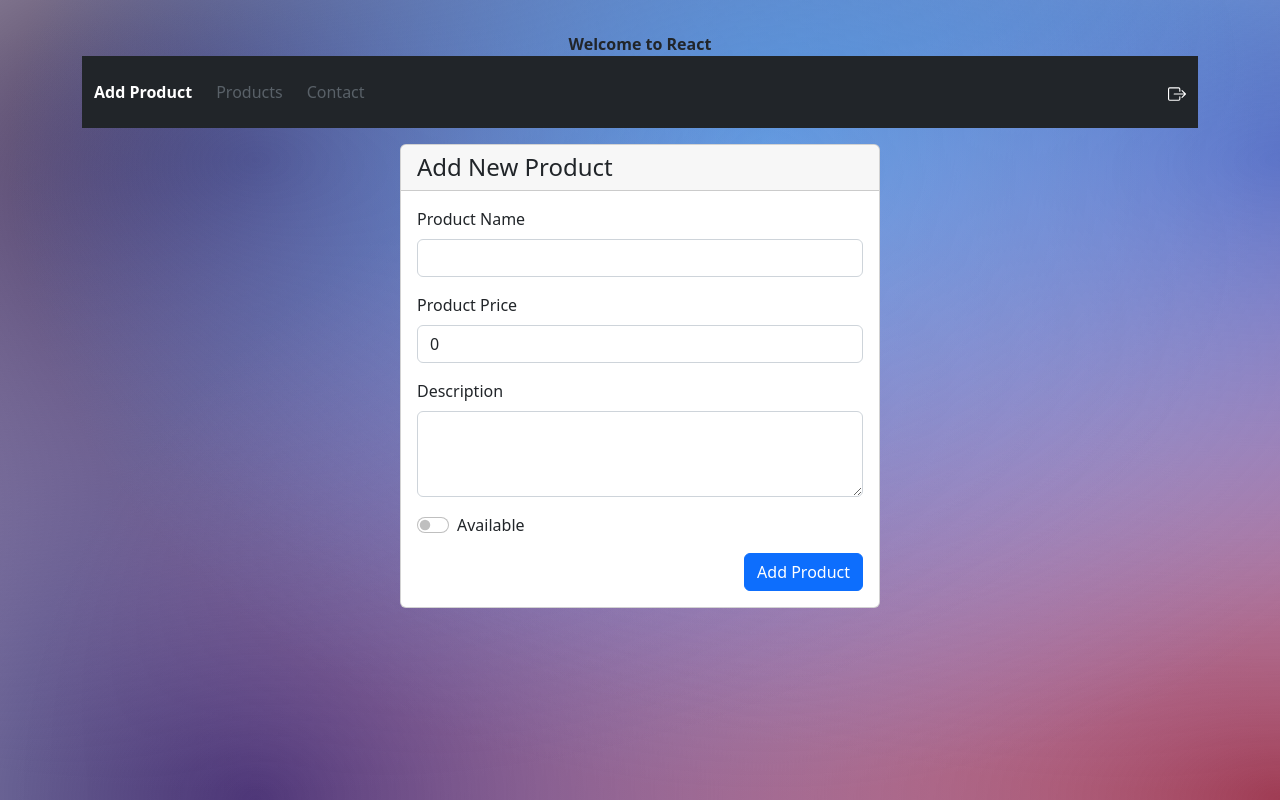
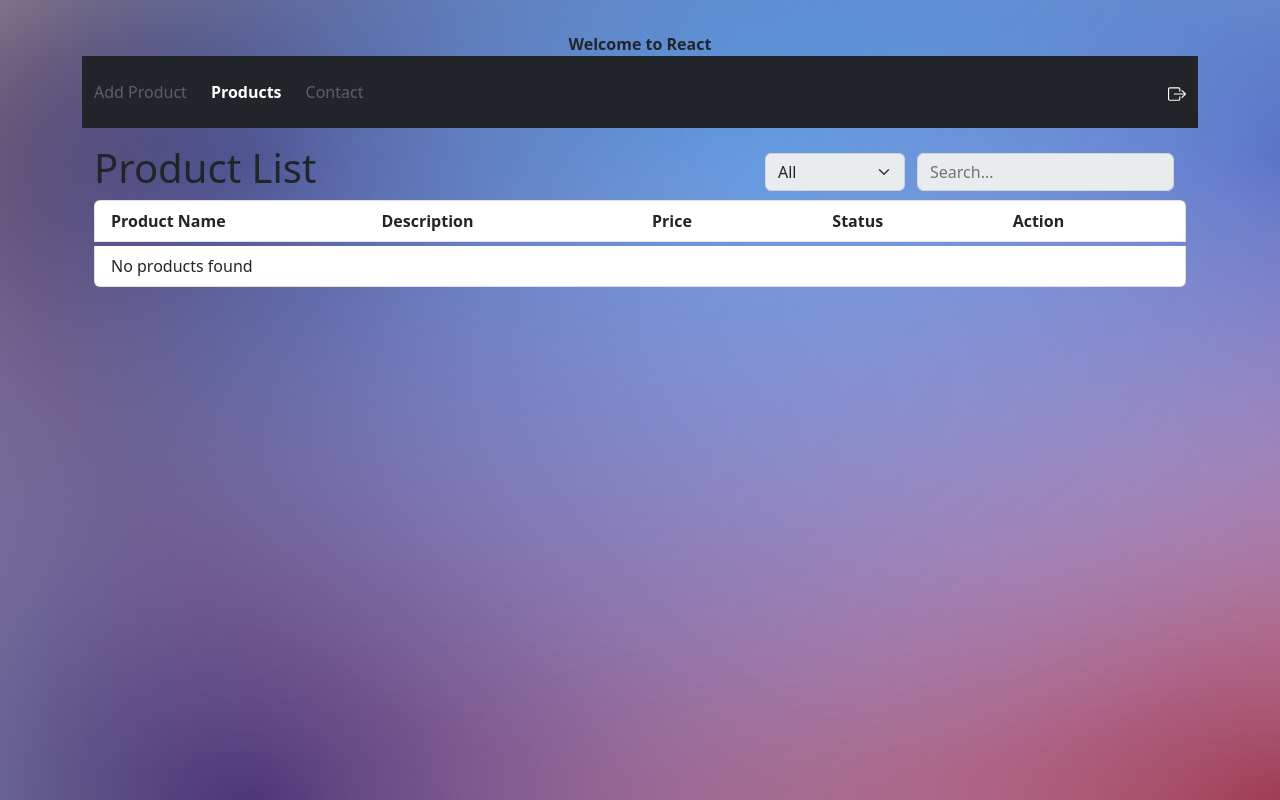
Before and after one commit to SaiTejaPotnuri/React-Practice, a React (Vite) app: page /dashboard/list_products in a window 1280 px wide. Built offline with nearby package versions, Linux system fonts and the light colour scheme; sample sign-in values are in the browser's storage.

Commit message:
Routing added

```diff
--- a/src/App.jsx
+++ b/src/App.jsx
@@ -1,23 +1,13 @@
 import React from "react";
-import Invitation from "./components/Invitation";
-import Forms from "./components/Forms";
-import ProductsDashboard from "./components/ProductsDashboard";
 import { AuthProvider } from "./context/AuthContext";
-import { useContext } from "react";
-import AuthContext from "./context/AuthContext";
-// import chatbot_imag from './assets/chatbot_img.svg'
+import { RouterProvider } from "react-router-dom";
+import AppRouting from "./routings/AppRouting"
 
 function App() {
-  const chatbot_imag = "../src/assets/chatbot_img.svg";
-  const authCtx = useContext(AuthContext);
   return (
     <AuthProvider>
       <div className="main-container">
-        <div>
-          <Invitation />
-        </div>
-        <Forms/>
-        <ProductsDashboard />
+        <RouterProvider router={AppRouting} />
       </div>
     </AuthProvider>
   );
@@ -25,8 +15,8 @@ function App() {
 
 export default App;
 
- //     {/** here we make use of context , that information can use by entire childrens */}
-    //     <Authenticate.Provider value={{ isLoggedIn: authCtx.isLoggedIn, onLogOut : authCtx.logoutHandler }}>
-    //       <Forms submitForm={authCtx.loginHandler} />
-    //       <ProductsDashboard ></ProductsDashboard>
-    //     </Authenticate.Provider>
+//     {/** here we make use of context , that information can use by entire childrens */}
+//     <Authenticate.Provider value={{ isLoggedIn: authCtx.isLoggedIn, onLogOut : authCtx.logoutHandler }}>
+//       <Forms submitForm={authCtx.loginHandler} />
+//       <ProductsDashboard ></ProductsDashboard>
+//     </Authenticate.Provider>
--- a/src/components/CreateProduct.jsx
+++ b/src/components/CreateProduct.jsx
@@ -3,7 +3,6 @@ import ProductsContext from "../context/ProductsContext";
 
 
 function CreateProduct(props){
-
     let page = useContext(ProductsContext);
     let [product,setProduct] = useState({
         pName : "",
@@ -21,15 +20,20 @@ function CreateProduct(props){
             pDesc : product?.pDesc,
             isAvailable : Boolean(product?.isAvailable)
         }
-        props.newProduct(item);
-        setProduct({
-            pName : "",
-            pPrice : 0,
-            pDesc : "",
-            isAvailable : false
-        })
+        // props.newProduct(item);
+        // setProduct({
+        //     pName : "",
+        //     pPrice : 0,
+        //     pDesc : "",
+        //     isAvailable : false
+        // })
 
+        page.onAddProduct(item);
     }
+
+    if (page.existingPage !== "Add Product") {
+        return null;
+      }
 
     let updateName = (eve) =>{
         setProduct((prevState) => {
@@ -67,7 +71,8 @@ function CreateProduct(props){
         })
     }
 
-    return page.existingPage === "Add Product" ? <>
+    {/** page.existingPage === "Add Product" ? <> : <> "Before routing i used to do with existing page condition" */}
+    return  <>
         <div className="d-flex align-items-center justify-content-center mt-3">
          <div className="card mb-4" style={{width: "30rem"}}>
             <div className="card-header">
@@ -99,8 +104,7 @@ function CreateProduct(props){
         </div>
         </div>
     </>
-    :
-    <></>
+
 }
 
 export default CreateProduct;
--- a/src/components/ProductHeader.jsx
+++ b/src/components/ProductHeader.jsx
@@ -1,7 +1,8 @@
 import "./ProductHeaderStyle.css";
-import { useState , useContext, useEffect, useCallback} from "react";
+import { useState, useContext, useEffect, useCallback } from "react";
 import Authenticate from "../context/AuthContext";
 import React from "react";
+import { Link } from "react-router-dom";
 
 const ProductHeader = (props) => {
   console.log("product header enabled")
@@ -12,16 +13,14 @@ const ProductHeader = (props) => {
     {/**Here we make use of useCallback , it will not re-render when the component re-renders
     * When the parent having any state changes as react it re-renders all the child components
     * But when we use useCallback it looks for if any change in value & method then only it weill re-render */}
-   const navChanged = useCallback((activePage) => {
+  const navChanged = useCallback((activePage) => {
     setActivePage(activePage);
     props.onPageChange(activePage);
   }, [props.onPageChange]);
 
-
   useEffect(() => {
     setActivePage(props.existingPage);
   },[props.existingPage])
-
 
   const signOut = useCallback(() => {
     providerContext.logoutHandler();
@@ -32,53 +31,47 @@ const ProductHeader = (props) => {
       <nav className="navbar bg-dark py-3" data-bs-theme="dark">
         <div className="container flex justify-content-between">
           <ul className="navbar-nav flex-row gap-4">
-            <li
-              className="nav-item"
-              onClick={() => navChanged("Add Product")}
-              style={{ cursor: "pointer" }}
-            >
-              <a
+            <li className="nav-item">
+              <Link
+                to="/dashboard/add_products"
                 className={`nav-link ${
                   activePage === "Add Product"
                     ? "active fw-bold text-white"
-                    : "text-secondary opacity-75 "
+                    : "text-secondary opacity-75"
                 }`}
-                href="#"
+                onClick={() => navChanged("Add Product")}
+                style={{ cursor: "pointer" }}
               >
                 Add Product
-              </a>
+              </Link>
             </li>
-            <li
-              className="nav-item"
-              onClick={() => navChanged("Products")}
-              style={{ cursor: "pointer" }}
-            >
-              <a
+            <li className="nav-item">
+              <Link
+                to="/dashboard/list_products"
                 className={`nav-link ${
                   activePage === "Products"
                     ? "active fw-bold text-white"
                     : "text-secondary opacity-75"
                 }`}
-                href="#"
+                onClick={() => navChanged("Products")}
+                style={{ cursor: "pointer" }}
               >
                 Products
-              </a>
+              </Link>
             </li>
-            <li
-              className="nav-item"
-              onClick={() => navChanged("ContactDetails")}
-              style={{ cursor: "pointer" }}
-            >
-              <a
+            <li className="nav-item">
+              <Link
+                to="/dashboard/contact_details"
                 className={`nav-link ${
                   activePage === "ContactDetails"
                     ? "active fw-bold text-white"
                     : "text-secondary opacity-75"
                 }`}
-                href="#"
+                onClick={() => navChanged("ContactDetails")}
+                style={{ cursor: "pointer" }}
               >
                 Contact
-              </a>
+              </Link>
             </li>
           </ul>
           <div className="signOut">
@@ -93,12 +86,10 @@ const ProductHeader = (props) => {
               onClick={signOut}
             >
               <path
-                // fill-rule="evenodd"
                 fill="white"
                 d="M10 12.5a.5.5 0 0 1-.5.5h-8a.5.5 0 0 1-.5-.5v-9a.5.5 0 0 1 .5-.5h8a.5.5 0 0 1 .5.5v2a.5.5 0 0 0 1 0v-2A1.5 1.5 0 0 0 9.5 2h-8A1.5 1.5 0 0 0 0 3.5v9A1.5 1.5 0 0 0 1.5 14h8a1.5 1.5 0 0 0 1.5-1.5v-2a.5.5 0 0 0-1 0z"
               />
               <path
-                // fill-rule="evenodd"
                 fill="white"
                 d="M15.854 8.354a.5.5 0 0 0 0-.708l-3-3a.5.5 0 0 0-.708.708L14.293 7.5H5.5a.5.5 0 0 0 0 1h8.793l-2.147 2.146a.5.5 0 0 0 .708.708z"
               />
--- a/src/components/ProductList.jsx
+++ b/src/components/ProductList.jsx
@@ -1,34 +1,35 @@
 import DeleteModel from "../models/DeleteModel";
 import FilterProduct from "./FilterProduct";
-import { useEffect, useState, useContext,useMemo } from "react";
+import { useEffect, useState, useContext, useMemo } from "react";
 import "./Products.css";
 import ProductsContext from "../context/ProductsContext";
+import { useLocation } from "react-router-dom";
 
-function ProductList(props) {
-  let [newProducts, updateProducts] = useState(props.products || []);
+function ProductList() {
+  const productsCtx = useContext(ProductsContext);
+  const location = useLocation();
+  const isProductPage = location.pathname.includes('list_products');
+
+  let [newProducts, updateProducts] = useState(productsCtx.products || []);
   let [products, updateProductList] = useState([]);
   let [filterState, updateFilterState] = useState("All");
   let [showDelModel, updateDelModel] = useState(false);
   let [delProduct, updateDelProduct] = useState({});
   let [searchProductkey, updateSearchProduct] = useState("");
 
-  let page = useContext(ProductsContext);
-
   // If we make empty array useEffect will run only once when the component is mounted even if component rendered any number of times
   useEffect(() => {
-    if (products.length !== props.products.length) {
-      updateProductList([...props.products]);
+    if (products.length !== productsCtx.products.length) {
+      updateProductList([...productsCtx.products]);
     }
-  }, [props.products]);
+  }, [productsCtx.products]);
 
   useEffect(() => {
     updateProducts(filteredProducts);
   }, [products, filterState]);
 
-
-  { /** useMemo it is used to memoize the function and it is used for complex or long running functions
-    * If you see above search functionality it is taking time to load items so we can use useMemo to solve this problem */}
-
+  /** useMemo it is used to memoize the function and it is used for complex or long running functions
+   * If you see above search functionality it is taking time to load items so we can use useMemo to solve this problem */
   const filteredProducts = useMemo(() => {
     if (filterState === "All") {
       return products;
@@ -40,26 +41,6 @@ function ProductList(props) {
     return products;
   }, [products, filterState]);
 
-
-/* This is the useEffect clean up function , this will run when the component unmounts
-  * Initially useEffect runs the setTime out function and after 600ms it will run the clean up function
-  * Below is the example that when user trying to search functionality for each key make request
-     below we can achieve that clean up function will run every time user key pressed but setTimeOut will run only once after 600ms
-  * After 600ms it will run the clean up function it cleans up the timeOutId & again run the setTimeOut function
-*/
-  // useEffect(() => {
-  //  let timeOutId = setTimeout(() => {
-  //     console.log("from setTime function");
-  //     searchResults();
-  //   }, 600);
-
-  //   return () => {
-  //     console.log("from clean up function ");
-  //     clearTimeout(timeOutId);
-  //   };
-  // }, [searchProductkey]);
-
-
   const searchResults = useMemo(() => {
     console.log("from useMemo");
     if (searchProductkey?.length > 0) {
@@ -68,15 +49,11 @@ function ProductList(props) {
       );
     }
     return filteredProducts;
-  }, [searchProductkey]);
-
-
+  }, [searchProductkey, filteredProducts]);
 
   useEffect(() => {
     updateProducts(searchResults);
   }, [searchResults]);
-
-
 
   let onFilterSelected = (selected) => {
     updateFilterState(selected);
@@ -100,14 +77,20 @@ function ProductList(props) {
     );
     updateDelModel(false);
     updateDelProduct({});
-    props.onDelItem(delProduct);
+    productsCtx.onDeleteProduct(delProduct);
   };
 
   let searchProduct = (eve) => {
     updateSearchProduct(eve.target.value);
   };
 
-  return page.existingPage == "Products" ? <>
+  // Only render when on products page
+  if (!isProductPage) {
+    return null;
+  }
+
+  return (
+    <>
       <div className="d-flex align-items-center justify-content-center mt-3">
         <div className="container">
           <div className="d-flex justify-content-between align-items-center">
@@ -220,8 +203,7 @@ function ProductList(props) {
         </div>
       </div>
     </>
-  :
-  <></>
+  );
 }
 
 export default ProductList;
--- a/src/components/ProductsDashboard.jsx
+++ b/src/components/ProductsDashboard.jsx
@@ -1,60 +1,78 @@
-import ProductHeader from "./ProductHeader";
-import ProductList from "./ProductList";
-import CreateProduct from "./CreateProduct";
-import { useContext, useState, useCallback } from "react";
-import ContactDetials from "./ContactDetials";
-import Authenticate from "../context/AuthContext";
+import { useState, useCallback, useEffect } from "react";
+import { Outlet, useLocation, useNavigate } from "react-router-dom";
+import ProductHeader from "../components/ProductHeader";
 import ProductsContext from "../context/ProductsContext";
-import React from "react";
-function ProductsDashboard(props) {
-  let [products, updateProducts] = useState([]);
-  let [page, updatePage] = useState("Add Product");
-  let auth = useContext(Authenticate);
 
-  {/**Here we make use of useCallback , it will not re-render when the component re-renders
-    * When the parent having any state changes as react it re-renders all the child components
-    * But when we use useCallback it looks for if any change in value & method then only it weill re-render */}
+const ProductsDashboard = () => {
+  const [products, setProducts] = useState([]);
+  const location = useLocation();
+  const navigate = useNavigate();
 
-  const newProduct = useCallback((productInfo) => {
-    updateProducts((prev) => [
+  // Determine the active page based on the current path
+  const getActivePage = () => {
+    const path = location.pathname.split('/').pop();
+    if (path === 'add_products') return 'Add Product';
+    if (path === 'list_products') return 'Products';
+    if (path === 'contact_details') return 'ContactDetails';
+    return 'Add Product'; // Default
+  };
+
+  const [activePage, setActivePage] = useState(getActivePage());
+
+  // Update activePage when location changes
+  useEffect(() => {
+    setActivePage(getActivePage());
+  }, [location.pathname]);
+
+  // Handle adding new product
+  const handleNewProduct = useCallback((productInfo) => {
+    setProducts((prev) => [
       ...prev,
       { ...productInfo, pId: prev.length + 1 }
     ]);
-        updatePage("Products");
+    // Navigate to products list after adding
+    navigate('/dashboard/list_products');
+    setActivePage('Products');
+  }, [navigate]);
 
-  }, []);
-
-  const pageChange = useCallback((newPage) => {
-    updatePage(newPage);
-  }, []);
-
-  const newProductList = useCallback((item) => {
-    updateProducts((prev) =>
+  // Handle deleting product
+  const handleDeleteProduct = useCallback((item) => {
+    setProducts((prev) =>
       prev.filter((product) => product.pId !== item.pId)
     );
   }, []);
 
+  // Handle page change from header
+  const handlePageChange = useCallback((newPage) => {
+    setActivePage(newPage);
 
-  return !auth.isLoggedIn ? (
-    <></>
-  ) : (
-    <>
+    // Navigate based on the page name
+    if (newPage === 'Add Product') navigate('/dashboard/add_products');
+    else if (newPage === 'Products') navigate('/dashboard/list_products');
+    else if (newPage === 'ContactDetails') navigate('/dashboard/contact_details');
+  }, [navigate]);
+
+  return (
+    <ProductsContext.Provider
+      value={{
+        products,
+        onAddProduct: handleNewProduct,
+        onDeleteProduct: handleDeleteProduct,
+        existingPage: activePage,
+        onPageChange: handlePageChange
+      }}
+    >
       <div className="container">
         <div className="products-header">
           <ProductHeader
-            onPageChange={pageChange}
-            existingPage={page}
-          ></ProductHeader>
+            existingPage={activePage}
+            onPageChange={handlePageChange}
+          />
         </div>
-
-        <ProductsContext.Provider value={{ existingPage: page , onPageChange:pageChange }}>
-          <CreateProduct newProduct={newProduct} />
-          <ProductList products={products} onDelItem={newProductList} />
-          <ContactDetials />
-        </ProductsContext.Provider>
+        <Outlet />
       </div>
-    </>
+    </ProductsContext.Provider>
   );
-}
+};
 
 export default ProductsDashboard;
--- a/src/context/AuthContext.jsx
+++ b/src/context/AuthContext.jsx
@@ -6,13 +6,13 @@ import React,{useState,useEffect,createContext} from 'react'
  */
 
   const AuthContext = createContext({
-    isLoggedIn: false,
+    isLoggedIn: localStorage.getItem("token") ? true : false,
     loginHandler: () => {},
     logoutHandler: () => {}
   });
 
   export function AuthProvider({ children }) {
-    const [isLoggedIn, setIsLoggedIn] = useState(false);
+    const [isLoggedIn, setIsLoggedIn] = useState(localStorage.getItem("token") ? true : false);
 
     useEffect(() => {
       const storedToken = localStorage.getItem("token");
--- a/src/routings/AppRouting.jsx
+++ b/src/routings/AppRouting.jsx
@@ -1,19 +1,33 @@
-import { Routes, Route, Navigate } from "react-router-dom";
+// src/routes/AppRoutes.jsx
+import { createBrowserRouter, createRoutesFromElements, Route, Navigate } from "react-router-dom";
+import Forms from "../components/Forms";
+import CreateProduct from "../components/CreateProduct";
+import ProductList from "../components/ProductList";
+import ProtectedRoute from "./ProtectedRoute";
+import ProductsDashboard from "../components/ProductsDashboard";
+import ContactDetials from "../components/ContactDetials";
+import RootLayout from "./RootLayout";
 
-
-function AppRouting() {
-
-return (
- <Routes>
-
-
-
- </Routes>
-
-)
-
-
-
-}
+const AppRouting = createBrowserRouter(
+  createRoutesFromElements(
+    <Route element={<RootLayout />}>
+      <Route index element={<Forms />} />
+      <Route
+        path="dashboard"
+        element={
+          <ProtectedRoute>
+            <ProductsDashboard />
+          </ProtectedRoute>
+        }
+      >
+        <Route index element={<Navigate to="add_products" replace />} />
+        <Route path="add_products" element={<CreateProduct />} />
+        <Route path="list_products" element={<ProductList />} />
+        <Route path="contact_details" element={<ContactDetials />} />
+      </Route>
+      <Route path="*" element={<Navigate to="/" replace />} />
+    </Route>
+  )
+);
 
 export default AppRouting;
--- /dev/null
+++ b/src/routings/ProtectedRoute.jsx
@@ -0,0 +1,25 @@
+// src/routes/ProtectedRoute.jsx
+import { useContext,useEffect } from "react";
+import { Navigate,useNavigate } from "react-router-dom";
+import AuthContext from "../context/AuthContext";
+
+const ProtectedRoute = ({ children }) => {
+  const auth = useContext(AuthContext);
+  const navigate = useNavigate();
+
+  useEffect(() => {
+    // Check localStorage on mount
+    const isAuthenticated = localStorage.getItem('token');
+    if (!isAuthenticated && !auth.isLoggedIn) {
+      navigate('/', { replace: true });
+    }
+  }, [auth.isLoggedIn, navigate]);
+
+  if (!auth.isLoggedIn) {
+    return <Navigate to="/" replace />;
+  }
+
+  return children;
+};
+
+export default ProtectedRoute;
--- /dev/null
+++ b/src/routings/RootLayout.jsx
@@ -0,0 +1,13 @@
+// src/routes/layouts/RootLayout.jsx
+import { Outlet } from "react-router-dom";
+import Invitation from "../components/Invitation";
+const RootLayout = () => {
+  return (
+    <div className="main-container">
+      <Invitation />
+      <Outlet />
+    </div>
+  );
+};
+
+export default RootLayout;
```
Also changed, not shown: src/components/ContactDetials.jsx (+6 -4 lines), src/components/Forms.jsx (+11 -1 lines), src/context/ProductsContext.jsx (+19 -2 lines). Lines whose indentation alone changed are shown as unchanged.
